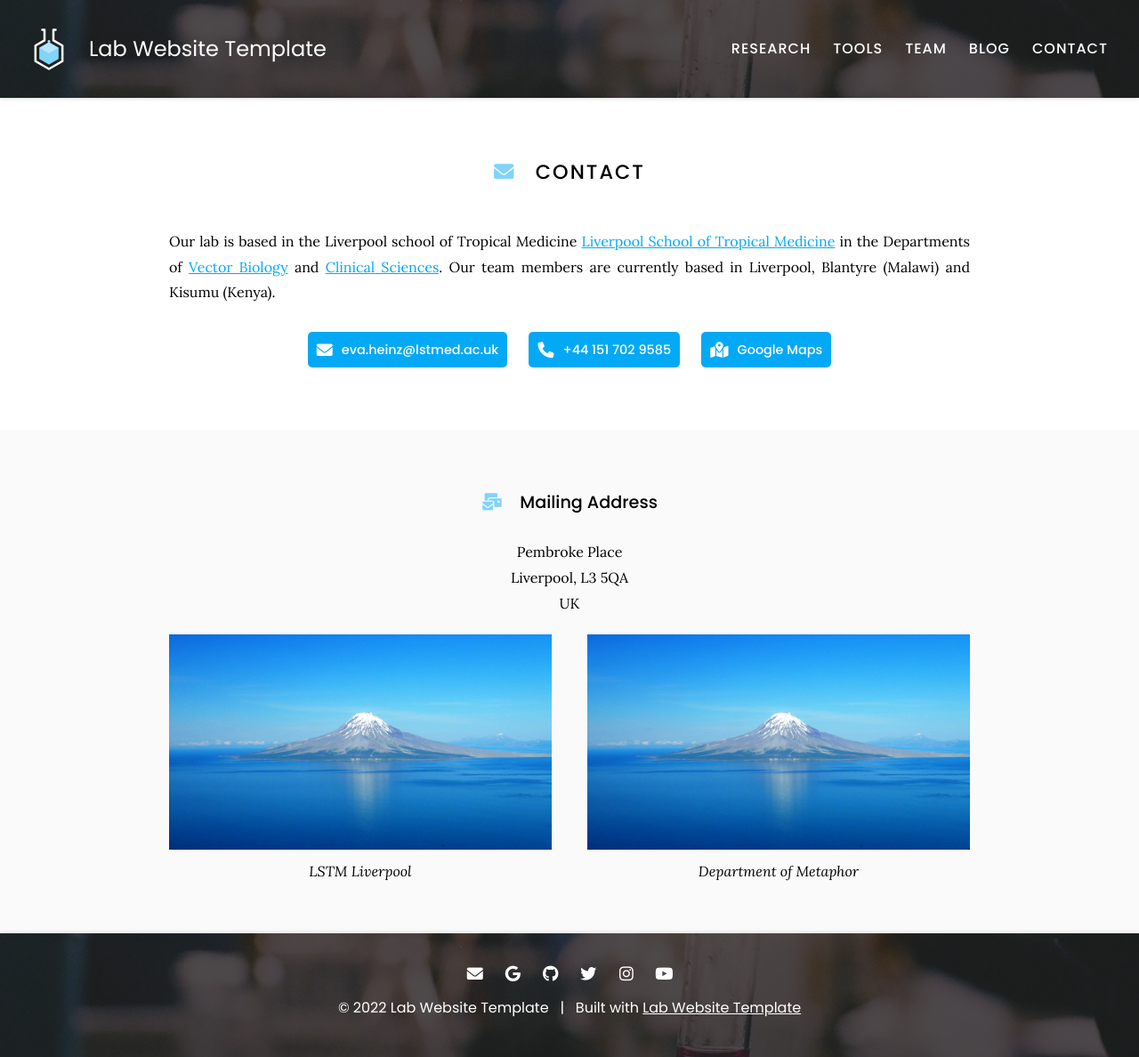
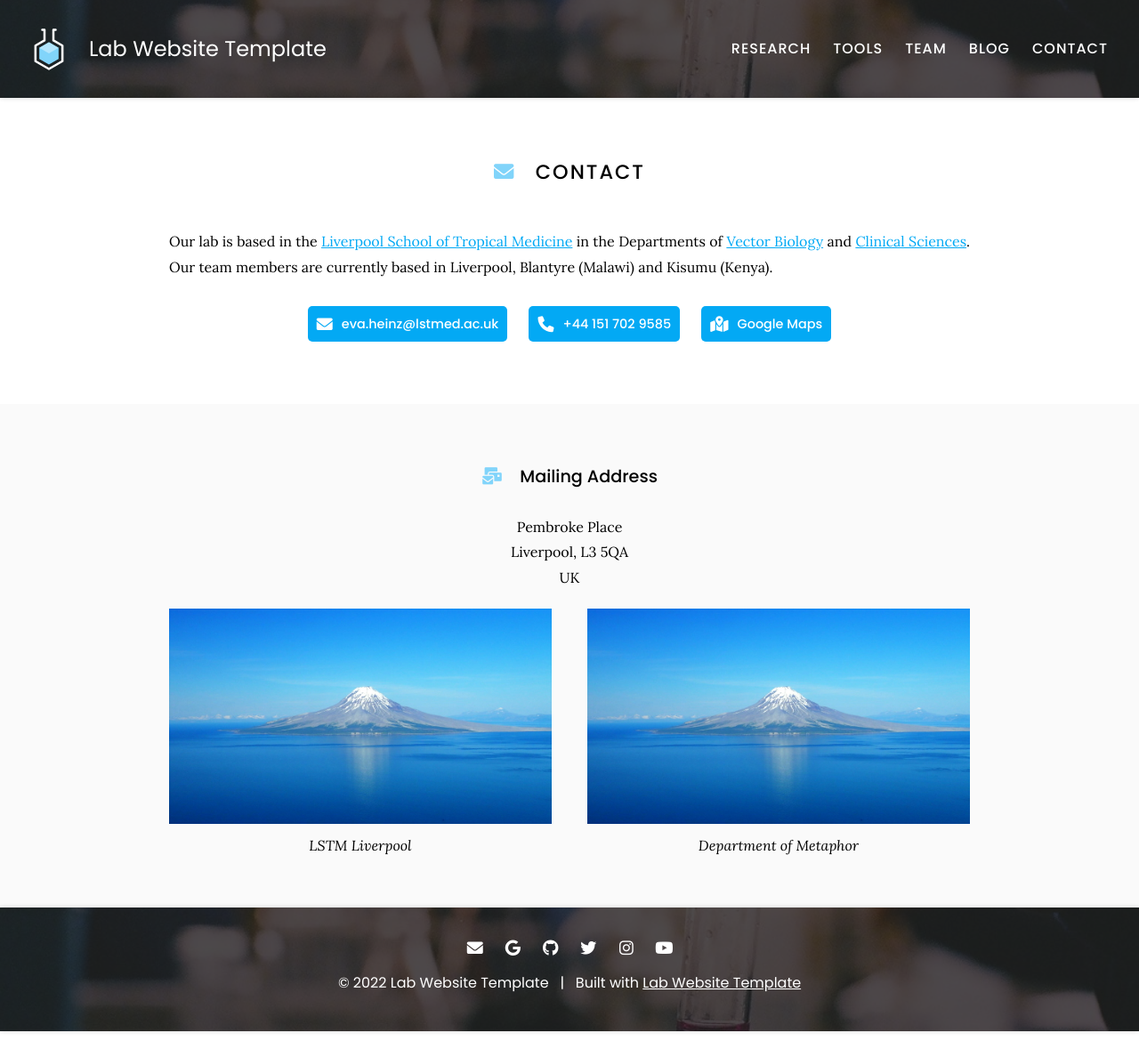
Before and after one commit to Evo-MInt/MicGen-lab-website, a Jekyll site: the page built from contact/index.md, in a window 1280 px wide. Shown: the whole page at 89% size. Built offline with Jekyll 4.4.1, drawn with Linux system fonts in a browser that asks for light colours; after the commit the page ends 1159 px from its top, so only the background shows below that.

Commit message:
Update index.md

```diff
--- a/contact/index.md
+++ b/contact/index.md
@@ -7,7 +7,7 @@ nav:
 
 # <i class="fas fa-envelope"></i>Contact
 
-Our lab is based in the Liverpool school of Tropical Medicine [Liverpool School of Tropical Medicine](https://www.lstmed.ac.uk/) in the Departments of [Vector Biology](https://www.lstmed.ac.uk/research/departments/vector-biology) and [Clinical Sciences](https://www.lstmed.ac.uk/research/departments/clinical-sciences).
+Our lab is based in the [Liverpool School of Tropical Medicine](https://www.lstmed.ac.uk/) in the Departments of [Vector Biology](https://www.lstmed.ac.uk/research/departments/vector-biology) and [Clinical Sciences](https://www.lstmed.ac.uk/research/departments/clinical-sciences).
 Our team members are currently based in Liverpool, Blantyre (Malawi) and Kisumu (Kenya).
 
 {%
```
